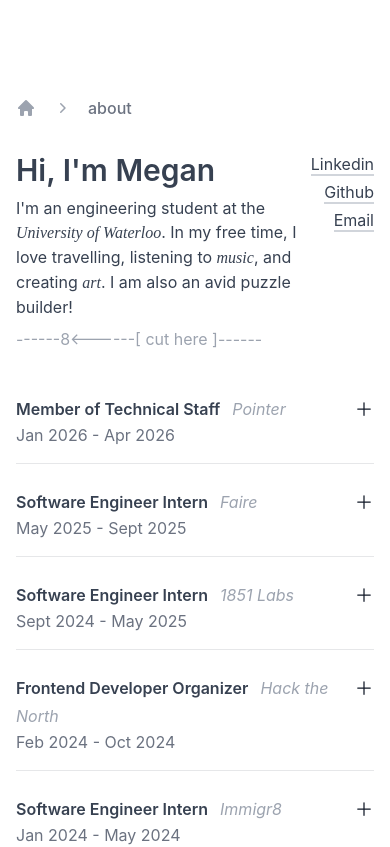
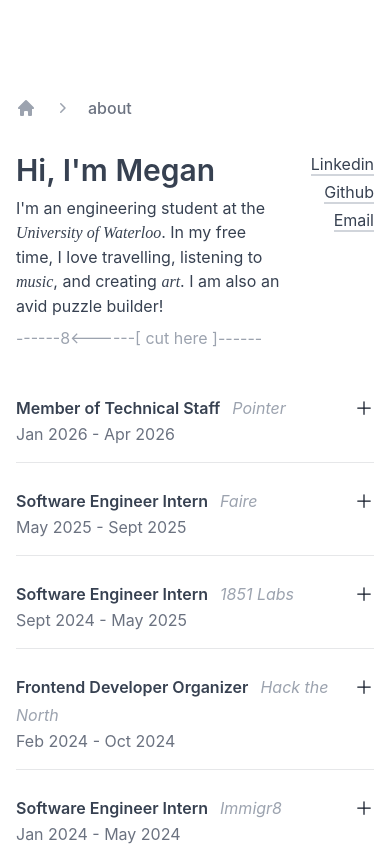
Before and after one commit to mw-171/web-portfolio, a Next.js app: page /about in a window 390 px wide. Shown: the top 847 px of the page. Built offline with nearby package versions, Linux system fonts and the light colour scheme.

Commit message:
adjust about description spacing

```diff
--- a/src/pages/about.tsx
+++ b/src/pages/about.tsx
@@ -99,7 +99,7 @@ export default function About() {
                       <div className="font-semibold text-3xl text-gray-700">
                         Hi, I'm Megan
                       </div>
-                      <div className="text-wrap:balance text-gray-700">
+                      <div className="text-wrap:balance text-gray-700 pr-4 sm:pr-0">
                         I'm an engineering student at the{" "}
                         <FancyLink href="https://uwaterloo.ca">
                           University of Waterloo
```
